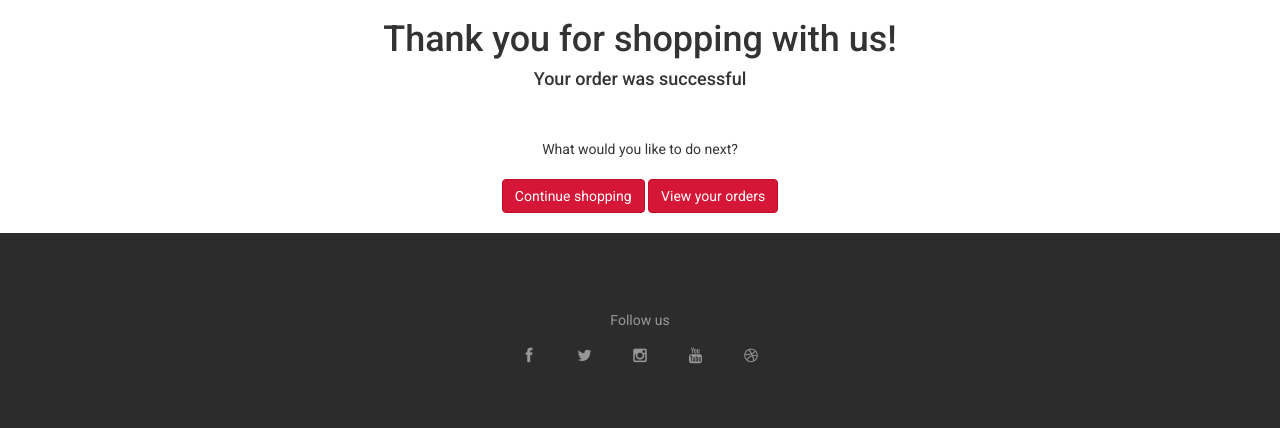
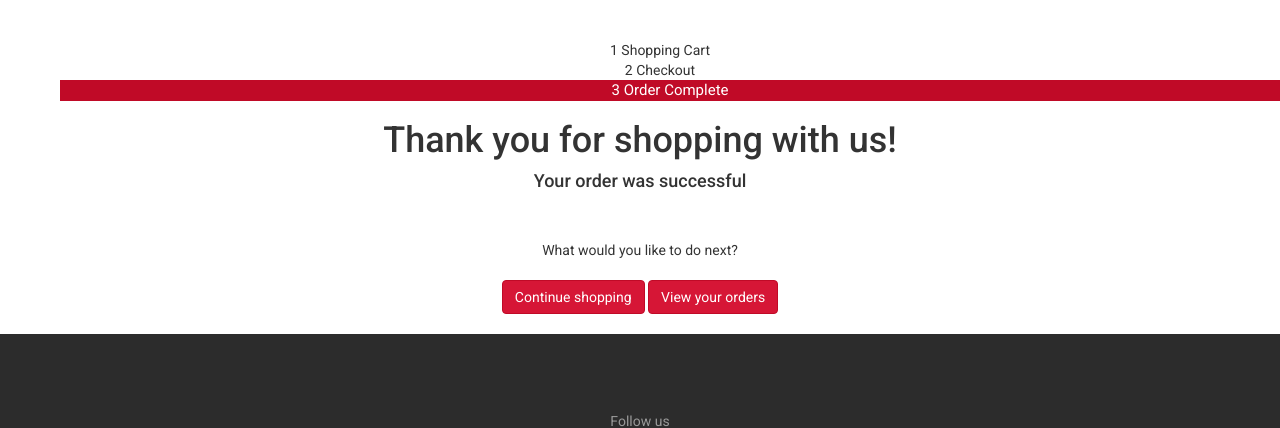
Before and after one commit to houssemhannachi/koolfood---Ecommerce-PHP, a PHP site: template app/views/eshop/checkout.thank_you.php in a window 1280 px wide. Shown: the part 201-629 px from the top of the page. Run offline with PHP 8.4, Linux system fonts and the light colour scheme; the template is opened without the code that fills it, so the values that code supplies are empty; some libraries are stand-ins or nearby versions.

Commit message:
Update checkout.thank_you.php

```diff
--- a/app/views/eshop/checkout.thank_you.php
+++ b/app/views/eshop/checkout.thank_you.php
@@ -1,6 +1,20 @@
 <?php $this->view("header", $data); ?>
 <div style="text-align: center;">
-
+<br><br>
+<div class="pizzaro-order-steps">
+			<ul>
+				<li>
+					<span class="step">1</span> Shopping Cart
+				</li>
+				<li>
+					<span class="step">2</span> Checkout
+				</li>
+				<li  class="cart">
+					<span class="step" >3</span> Order Complete
+				</li>
+			</ul>
+		</div>
+		<div class="entry-header"> </div>
 	<h1>Thank you for shopping with us!</h1>
 	<h4>Your order was successful</h4>
 	<br><br>
```
